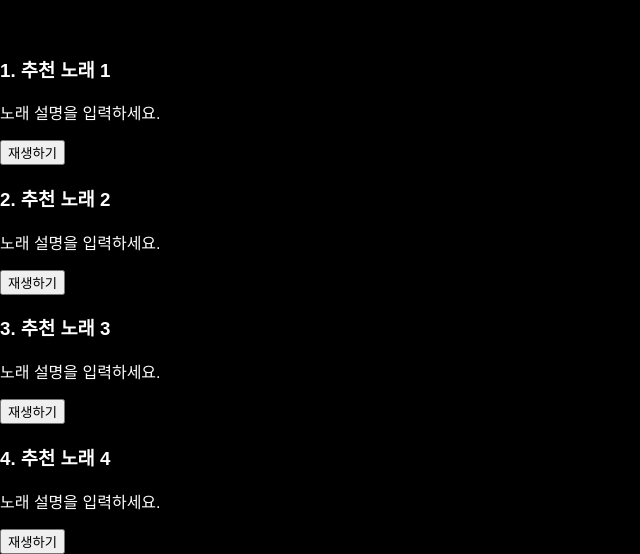
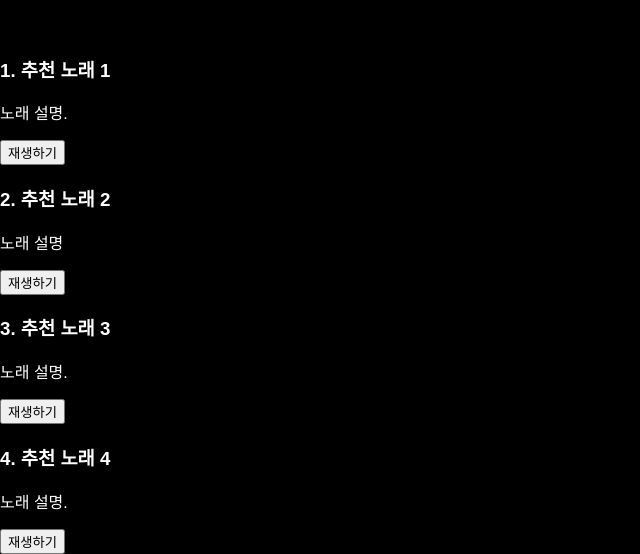
Before and after one commit to bagsihyeon066-gif/Wed_Lecture, a plain HTML site: page Mood Wave/index.html in a window 1280 px wide. Shown: the part 603-1157 px from the top of the page, without its empty margins (0-640 px from the left). Drawn offline with Linux system fonts and the light colour scheme.

```diff
--- a/Mood Wave/index.html
+++ b/Mood Wave/index.html
@@ -41,7 +41,7 @@
                 <div class="song-box" id="box-1">
                     <div class="song-info">
                         <h3 id="title-1">1. 추천 노래 1</h3>
-                        <p id="desc-1">노래 설명을 입력하세요.</p>
+                        <p id="desc-1">노래 설명.</p>
                     </div>
                     <button class="play-btn" id="play-1">재생하기</button>
                 </div>
@@ -49,7 +49,7 @@
                 <div class="song-box" id="box-2">
                     <div class="song-info">
                         <h3 id="title-2">2. 추천 노래 2</h3>
-                        <p id="desc-2">노래 설명을 입력하세요.</p>
+                        <p id="desc-2">노래 설명</p>
                     </div>
                     <button class="play-btn" id="play-2">재생하기</button>
                 </div>
@@ -57,7 +57,7 @@
                 <div class="song-box" id="box-3">
                     <div class="song-info">
                         <h3 id="title-3">3. 추천 노래 3</h3>
-                        <p id="desc-3">노래 설명을 입력하세요.</p>
+                        <p id="desc-3">노래 설명.</p>
                     </div>
                     <button class="play-btn" id="play-3">재생하기</button>
                 </div>
@@ -65,7 +65,7 @@
                 <div class="song-box" id="box-4">
                     <div class="song-info">
                         <h3 id="title-4">4. 추천 노래 4</h3>
-                        <p id="desc-4">노래 설명을 입력하세요.</p>
+                        <p id="desc-4">노래 설명.</p>
                     </div>
                     <button class="play-btn" id="play-4">재생하기</button>
                 </div>
```
